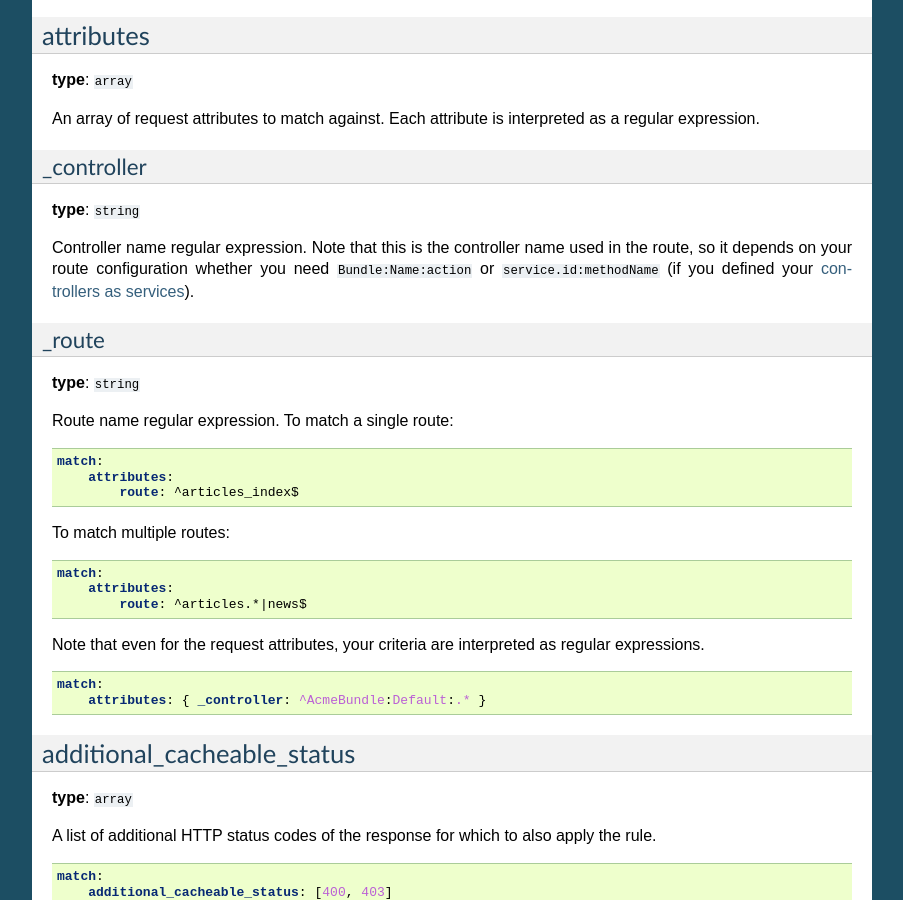
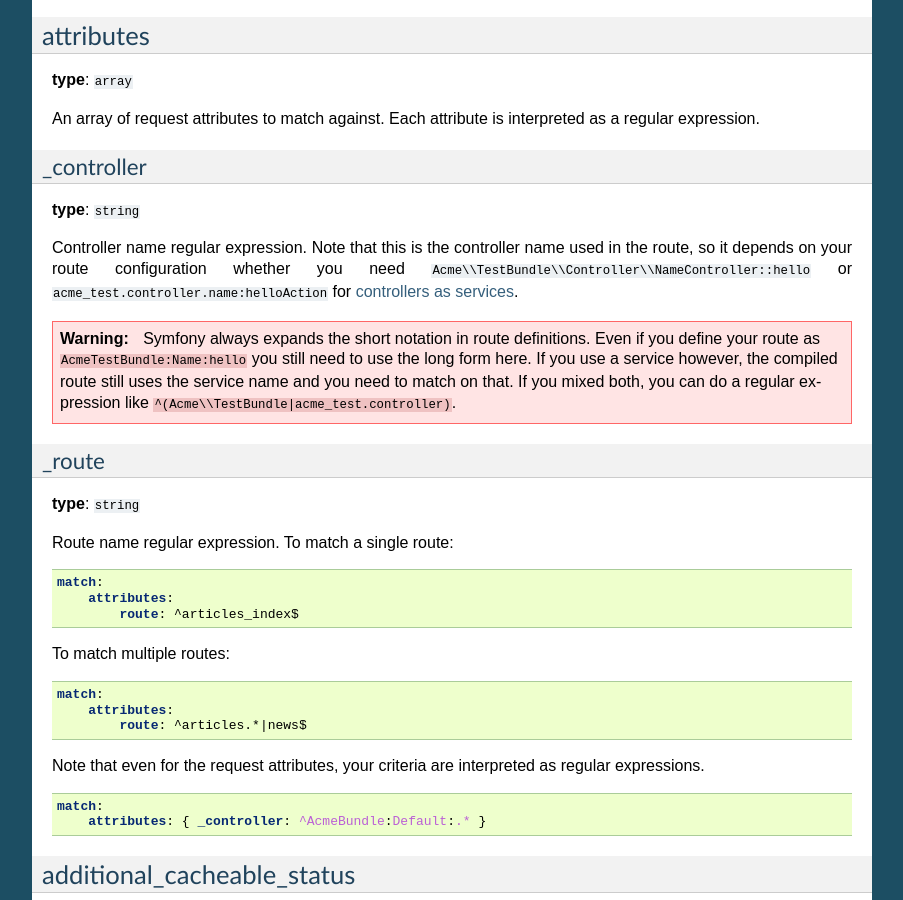
Before and after one commit to FriendsOfSymfony/FOSHttpCacheBundle, a Sphinx documentation site: the page built from Resources/doc/reference/configuration/match.rst, in a window 1280 px wide and 900 px high, scrolled down 1095 px. Shown: the whole window, without its empty margins (198-1101 px from the left). Built offline with Sphinx 7.4.7, drawn with Linux system fonts in a browser that asks for light colours.

Commit message:
fix controller matching documentation and add warning. fix #134

```diff
--- a/Resources/doc/reference/configuration/headers.rst
+++ b/Resources/doc/reference/configuration/headers.rst
@@ -27,7 +27,7 @@ checked in the order specified, where the first match wins.
                 # match all actions of a specific controller
                 -
                     match:
-                        attributes: { _controller: ^AcmeBundle:Default:.* }
+                        attributes: { _controller: ^Acme\\TestBundle\\Controller\\DefaultController::.* }
                         additional_cacheable_status: [400]
                     headers:
                         cache_control:
--- a/Resources/doc/reference/configuration/match.rst
+++ b/Resources/doc/reference/configuration/match.rst
@@ -81,8 +81,16 @@ _controller
 
 Controller name regular expression. Note that this is the controller name used
 in the route, so it depends on your route configuration whether you need
-``Bundle:Name:action`` or ``service.id:methodName`` (if you defined your
-`controllers as services`_).
+``Acme\\TestBundle\\Controller\\NameController::hello`` or ``acme_test.controller.name:helloAction``
+for `controllers as services`_.
+
+.. warning::
+
+    Symfony always expands the short notation in route definitions. Even if you
+    define your route as ``AcmeTestBundle:Name:hello`` you still need to use
+    the long form here. If you use a service however, the compiled route still
+    uses the service name and you need to match on that. If you mixed both, you
+    can do a regular expression like ``^(Acme\\TestBundle|acme_test.controller)``.
 
 _route
 ^^^^^^
```
